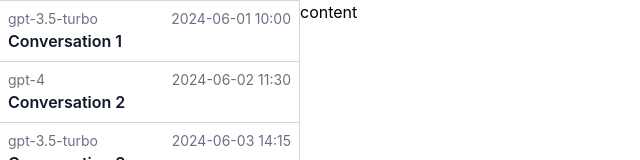
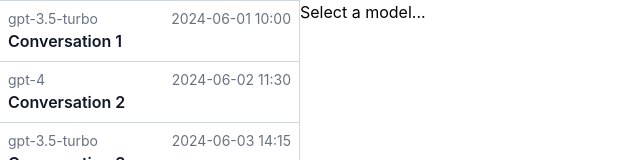
Before and after one commit to spica1108/AI-Chat, a Vue app: page / in a window 1280 px wide. Shown: the top 160 px of the page, without its empty margins (0-640 px from the left). Built offline with nearby package versions, Linux system fonts and the light colour scheme.

Commit message:
安装Radix Vue

```diff
--- a/package.json
+++ b/package.json
@@ -42,6 +42,7 @@
     "@tailwindcss/postcss": "^4.1.17",
     "electron-squirrel-startup": "^1.0.1",
     "postcss": "^8.5.6",
+    "radix-vue": "^1.9.17",
     "tailwindcss": "^4.1.17",
     "vue": "^3.5.25"
   }
--- a/src/App.vue
+++ b/src/App.vue
@@ -3,6 +3,8 @@
 import { Icon } from '@iconify/vue';
 import { ConversationProps } from './types';
 import ConversationList from './components/ConversationList.vue';
+import ProviderSelect from './components/ProviderSelect.vue';
+
 const items: ConversationProps[] = [
   { id: 1, selectedModel: 'gpt-3.5-turbo', title: 'Conversation 1', createdAt: '2024-06-01 10:00',updatedAt: '2024-06-01 10:00' },
   { id: 2, selectedModel: 'gpt-4', title: 'Conversation 2', createdAt: '2024-06-02 11:30',updatedAt: '2024-06-02 11:30' },
@@ -16,6 +18,7 @@
 
 ];
 console.log('This message is being logged by "App.vue", included via Vite');
+
 </script>
 
 <template>
@@ -46,7 +49,7 @@
 
     </div>
     <div class="h-full flex-1">
-      content
+      <ProviderSelect />
     </div>
   </div>
 
--- /dev/null
+++ b/src/components/ProviderSelect.vue
@@ -0,0 +1,47 @@
+<script lang="ts" setup>
+import {
+    SelectContent,
+    SelectGroup,
+    SelectItem,
+    SelectItemIndicator,
+    SelectItemText,
+    SelectLabel,
+    SelectPortal,
+    SelectRoot,
+    SelectSeparator,
+    SelectTrigger,
+    SelectValue,
+    SelectViewport,
+} from 'radix-vue'
+</script>
+
+<template>
+  <div class="provider-select">
+    <SelectRoot>
+      <!-- 触发区域，即点击后触发对应选项的区域 -->
+       <SelectTrigger>
+        <SelectValue placeholder="Select a model..."  />
+       </SelectTrigger>
+       <SelectPortal>
+          <SelectContent>
+
+            <SelectViewport>
+                <SelectItem value="gpt-3.5-turbo">
+                  <SelectItemText>gpt-3.5-turbo</SelectItemText>
+                </SelectItem>
+
+                <SelectItem value="gpt-4">
+                  <SelectItemText>gpt-4</SelectItemText>
+                </SelectItem>
+
+                <SelectItem value="gpt-4-turbo">
+                  <SelectItemText>gpt-4-turbo</SelectItemText>
+                </SelectItem>
+            </SelectViewport>
+
+          </SelectContent>
+       </SelectPortal>
+
+    </SelectRoot>
+  </div>
+</template>
```
Also changed, not shown: 1 other file (tests, documents, lock files or other folders).
